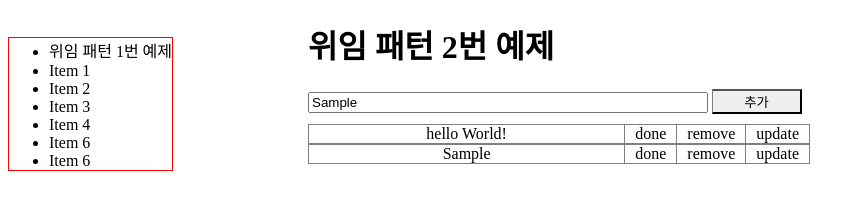
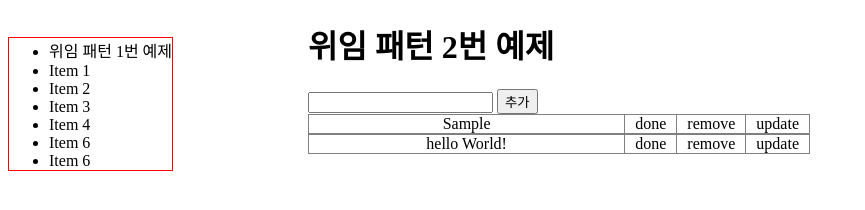
Before and after one commit to Yesdoing/js_event_delegation, a website with bundled scripts: page index.html in a window 1280 px wide. Both pictures are taken after typing "Sample" into the empty fields and a click on the button "추가". Shown: the whole page, without its empty margins (0-865 px from the left). Built offline with nearby package versions, Linux system fonts and the light colour scheme.

Commit message:
코드 리펙토링

```diff
--- a/index.html
+++ b/index.html
@@ -21,10 +21,10 @@
 
     <div class="container">
         <h1> 위임 패턴 2번 예제</h1>
-        <div class="addTodo">
-            <input type="text">
-            <button type="button" class="todo-button" data-action="onSave">추가</button>
-        </div>
+        <form class="todo-form">
+            <input type="text" id="todoInput">
+            <button type="submit">추가</button>
+        </form>
         <div class="todo-list">
         </div>
     </div>
--- a/js/app.js
+++ b/js/app.js
@@ -1,5 +1,5 @@
 import ToDoComponent from './component/ToDoComponent.js';
-
+import FormComponent from './component/FormComponent.js';
 document.addEventListener('DOMContentLoaded', () => {
 
     document.querySelector("#parent-list").addEventListener("click", function (e) {
@@ -8,7 +8,9 @@ document.addEventListener('DOMContentLoaded', () => {
         }
     });
 
-    const $container = document.querySelector('.container');
-    const copo = new ToDoComponent($container);
-    copo.onEmit();
+    const $todoList = document.querySelector('.todo-list');
+    const list = new ToDoComponent($todoList);
+    const form = new FormComponent(document.querySelector('.todo-form'));
+    form.onAdd(list.onSave);
+    list.onEmit();
 });
--- a/js/component/ToDoComponent.js
+++ b/js/component/ToDoComponent.js
@@ -6,14 +6,13 @@ export default class ToDoComponent {
         this._elem = elem;
     }
 
-    onSave() {
-        const $input = document.querySelector('.addTodo>input');
+    onSave(text) {
         const $todoList = document.querySelector('.todo-list');
 
         $todoList.innerHTML = '';
-        todo.push({todo: $input.value });
+        todo.push({todo: text });
         todo.map(x => {
-            $todoList.innerHTML += todoTemplate(x);
+            $todoList.insertAdjacentHTML('afterbegin', todoTemplate(x));
         });
     }
 
@@ -33,10 +32,7 @@ export default class ToDoComponent {
         console.log('onEmit');
         this._elem.addEventListener('click', (e) => {
             const elemTarget = e.target;
-            if(elemTarget && elemTarget.dataset.action === "onSave") {
-                console.log('clicked');
-                this.onSave();
-            } else if ( elemTarget && elemTarget.dataset.action === "onDone" ) {
+            if ( elemTarget && elemTarget.dataset.action === "onDone" ) {
                 this.onDone();
             } else if ( elemTarget && elemTarget.dataset.action === "onRemove" ) {
                 this.onRemove();
```
